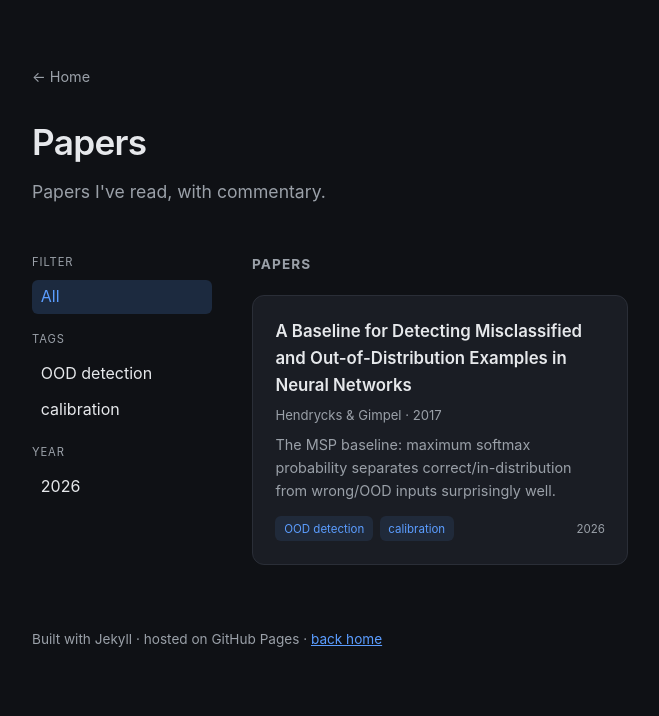
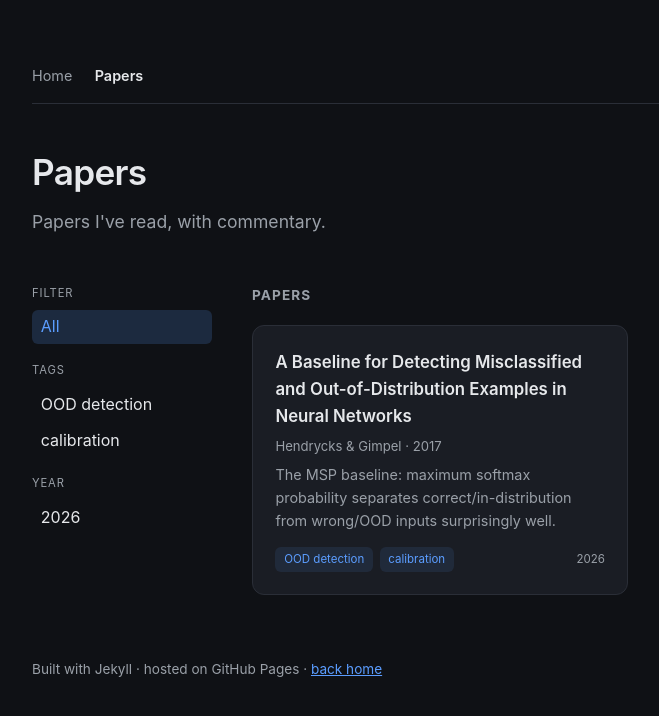
Before and after one commit to rp-playground/rp-playground.github.io, a Jekyll site: the page built from papers.html, in a window 1280 px wide. Shown: the top 716 px of the page, without its empty margins (112-771 px from the left). Built offline with Jekyll 4.4.1, drawn with Linux system fonts in a browser that asks for light colours.

Commit message:
feat: separate site nav (Home · Papers) from external contact links
Co-Authored-By: Claude Opus 4.8 (1M context) <noreply@anthropic.com>

```diff
--- a/papers.html
+++ b/papers.html
@@ -14,9 +14,10 @@ permalink: /papers/
     header.site { margin-bottom: 3rem; }
     header.site h1 { font-size: 2.2rem; font-weight: 600; letter-spacing: -0.02em; }
     .subtitle { color: var(--muted); font-size: 1.1rem; margin-top: 0.5rem; }
-    .topbar { margin-bottom: 1.5rem; }
-    .topbar a { font-size: 0.9rem; text-decoration: none; color: var(--muted); }
-    .topbar a:hover { color: var(--accent); }
+    .topnav { display: flex; gap: 1.4rem; padding-bottom: 1rem; margin-bottom: 2.5rem; border-bottom: 1px solid var(--border); font-size: 0.9rem; }
+    .topnav a { color: var(--muted); text-decoration: none; }
+    .topnav a:hover { color: var(--accent); }
+    .topnav a.current { color: var(--text); font-weight: 600; }
 
     .layout { display: grid; grid-template-columns: 180px 1fr; gap: 2.5rem; align-items: start; }
     @media (max-width: 680px) { .layout { grid-template-columns: 1fr; gap: 1.5rem; } }
@@ -42,7 +43,10 @@ permalink: /papers/
 </head>
 <body>
   <div class="container">
-    <div class="topbar"><a href="/">← Home</a></div>
+    <nav class="topnav">
+      <a href="/">Home</a>
+      <a href="/papers/" class="current">Papers</a>
+    </nav>
     <header class="site">
       <h1>Papers</h1>
       <p class="subtitle">Papers I've read, with commentary.</p>
```
Also changed, not shown: index.html (+8 -1 lines).
